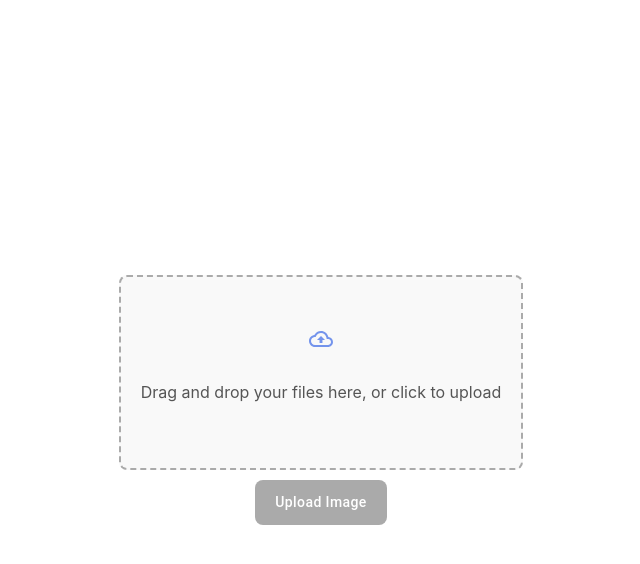
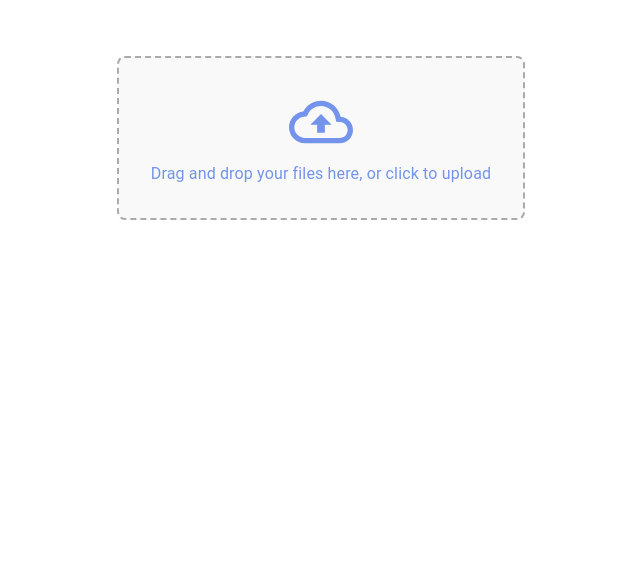
Before and after one commit to Nemanja43M/togal-task-2-front, a React (Create React App) app: page / in a window 1280 px wide. Shown: the top 564 px of the page, without its empty margins (319-959 px from the left). Built offline with nearby package versions, Linux system fonts and the light colour scheme.

Commit message:
Implement additional image manipulation features, such as flipping the image (horizontally/vertically).

```diff
--- a/src/components/CustomButton.tsx
+++ b/src/components/CustomButton.tsx
@@ -6,10 +6,11 @@ const CustomButton: React.FC<CustomButtonProps> = ({
   onClick,
   label,
   disabled,
+  startIcon,
 }) => {
   return (
     <StyledButton variant="contained" onClick={onClick} disabled={disabled}>
-      {label}
+      {startIcon && <span style={{ marginRight: 8 }}>{startIcon}</span>} {label}
     </StyledButton>
   );
 };
--- a/src/components/DrawingCanvas.tsx
+++ b/src/components/DrawingCanvas.tsx
@@ -1,14 +1,15 @@
 import React, { useRef, useState, useEffect } from "react";
 import { DrawingCanvasProps } from "../interfaces/interfaces";
+import styles from "./style/DrawingCanvas.module.css";
 
 const DrawingCanvas: React.FC<DrawingCanvasProps> = ({
   width,
   height,
   imageUrl,
-  onSave,
+  setDataURL,
   transformations,
+  canvasRef,
 }) => {
-  const canvasRef = useRef<HTMLCanvasElement | null>(null);
   const [isDrawing, setIsDrawing] = useState(false);
 
   const handleMouseEvent = (e: React.MouseEvent | React.TouchEvent) => {
@@ -37,7 +38,9 @@ const DrawingCanvas: React.FC<DrawingCanvasProps> = ({
 
   const saveImage = () => {
     const dataURL = canvasRef.current?.toDataURL("image/png");
-    if (dataURL) onSave(dataURL);
+    if (dataURL) {
+      setDataURL(dataURL);
+    }
   };
 
   useEffect(() => {
@@ -69,7 +72,7 @@ const DrawingCanvas: React.FC<DrawingCanvasProps> = ({
   }, [imageUrl, transformations, width, height]);
 
   return (
-    <div>
+    <div className={styles.container}>
       <canvas
         ref={canvasRef}
         width={width}
@@ -81,9 +84,8 @@ const DrawingCanvas: React.FC<DrawingCanvasProps> = ({
         onTouchStart={() => toggleDrawing(true)}
         onTouchEnd={() => toggleDrawing(false)}
         onTouchMove={handleMouseEvent}
-        style={{ border: "1px solid #000", position: "relative", zIndex: 1 }}
+        className={styles.canvas}
       />
-      <button onClick={saveImage}>Sačuvaj nacrtano</button>
     </div>
   );
 };
--- a/src/components/ImageUploader.tsx
+++ b/src/components/ImageUploader.tsx
@@ -1,5 +1,5 @@
 import React, { useState, ChangeEvent, useRef } from "react";
-import { Typography } from "@mui/material";
+import { Box, Typography } from "@mui/material";
 import { uploadImage } from "../api/api";
 import ImageViewer from "./ImageViewer";
 import { useDragAndDrop } from "../hooks/useDragAndDrop";
@@ -51,23 +51,42 @@ const ImageUploader: React.FC = () => {
     useDragAndDrop((droppedFile) => handleFileSelect(droppedFile));
 
   return (
-    <div className={styles.mainDiv}>
-      <div
+    <Box
+      display="flex"
+      flexDirection="column"
+      alignItems="center"
+      sx={{ height: "100vh", padding: 2 }}
+    >
+      <Box
         onClick={() => fileInputRef.current?.click()}
         onDragEnter={onDragEnter}
         onDragLeave={onDragLeave}
         onDragOver={onDragOver}
         onDrop={onDrop}
-        className={`${styles.dragAndDropZone} ${
-          isDragging ? styles.dragging : ""
-        }`}
+        sx={{
+          marginTop: 5,
+          border: "2px dashed #aaa",
+          maxWidth: 500,
+          padding: 4,
+          textAlign: "center",
+          backgroundColor: isDragging ? "#e8f0fe" : "#f9f9f9",
+          color: "#7494ec",
+          borderRadius: 2,
+          cursor: "pointer",
+          transition: "background-color 0.3s, border-color 0.3s",
+          display: "flex",
+          flexDirection: "column",
+          alignItems: "center",
+          justifyContent: "center",
+        }}
       >
-        <CloudUploadOutlinedIcon className={styles.icon} />
-        <p className={styles.text}>
+        <CloudUploadOutlinedIcon
+          sx={{ fontSize: 64, color: "#7494ec", marginBottom: 1 }}
+        />
+        <Typography variant="body1">
           Drag and drop your files here, or click to upload
-        </p>
-      </div>
-
+        </Typography>
+      </Box>
       <input
         accept="image/*"
         type="file"
@@ -78,14 +97,9 @@ const ImageUploader: React.FC = () => {
         ref={fileInputRef}
         style={{ display: "none" }}
       />
-      <CustomButton
-        label="Upload Image"
-        onClick={handleUpload}
-        disabled={!file}
-      />
       {error && <Typography color="error">{error}</Typography>}
-      <ImageViewer src={imageSrc} />
-    </div>
+      <ImageViewer src={imageSrc} file={file} handleUpload={handleUpload} />
+    </Box>
   );
 };
 
--- a/src/components/ImageViewer.tsx
+++ b/src/components/ImageViewer.tsx
@@ -1,14 +1,28 @@
-import React from "react";
+import React, { useRef, useState } from "react";
 import { ImageViewerProps } from "../interfaces/interfaces";
 import { useImageReducer } from "../hooks/useUndoRedo";
 import CustomButton from "./CustomButton";
 import DrawingCanvas from "./DrawingCanvas";
 import { uploadImage } from "../api/api";
 import styles from "./style/ImageViewer.module.css";
+import CloudUploadOutlinedIcon from "@mui/icons-material/CloudUploadOutlined";
+import SaveOutlinedIcon from "@mui/icons-material/SaveOutlined";
+import RotateRightOutlinedIcon from "@mui/icons-material/RotateRightOutlined";
+import ZoomInOutlinedIcon from "@mui/icons-material/ZoomInOutlined";
+import ZoomOutOutlinedIcon from "@mui/icons-material/ZoomOutOutlined";
+import RefreshOutlinedIcon from "@mui/icons-material/RefreshOutlined";
+import FlipOutlinedIcon from "@mui/icons-material/FlipOutlined";
+import UndoOutlinedIcon from "@mui/icons-material/UndoOutlined";
+import RedoOutlinedIcon from "@mui/icons-material/RedoOutlined";
 
-const ImageViewer: React.FC<ImageViewerProps> = ({ src }) => {
+const ImageViewer: React.FC<ImageViewerProps> = ({
+  src,
+  file,
+  handleUpload,
+}) => {
   const { state, dispatch } = useImageReducer();
-
+  const [dataURL, setDataURL] = useState<string | null>(null);
+  const canvasRef = useRef<HTMLCanvasElement | null>(null);
   if (!src) return null;
 
   const handleSave = async (dataURL: string) => {
@@ -32,43 +46,66 @@ const ImageViewer: React.FC<ImageViewerProps> = ({ src }) => {
         width={600}
         height={400}
         imageUrl={src}
-        onSave={handleSave}
+        setDataURL={setDataURL}
+        canvasRef={canvasRef}
         transformations={state.transformations}
       />
       <div className={styles.buttonContainer}>
         <CustomButton
+          label="Upload Image"
+          onClick={handleUpload}
+          disabled={!file}
+          startIcon={<CloudUploadOutlinedIcon />}
+        />
+        <CustomButton
+          onClick={() => {
+            const dataURL = canvasRef.current?.toDataURL("image/png");
+            if (dataURL) handleSave(dataURL);
+          }}
+          label="Sačuvaj nacrtano"
+          startIcon={<SaveOutlinedIcon />}
+        />
+        <CustomButton
           onClick={() => dispatch({ type: "rotate" })}
           label="Rotate 90°"
+          startIcon={<RotateRightOutlinedIcon />}
         />
         <CustomButton
           onClick={() => dispatch({ type: "scale", payload: 0.1 })}
           label="Zoom In"
+          startIcon={<ZoomInOutlinedIcon />}
         />
         <CustomButton
           onClick={() => dispatch({ type: "scale", payload: -0.1 })}
           label="Zoom Out"
+          startIcon={<ZoomOutOutlinedIcon />}
         />
         <CustomButton
           onClick={() => dispatch({ type: "reset" })}
           label="Reset"
+          startIcon={<RefreshOutlinedIcon />}
         />
         <CustomButton
           onClick={() => dispatch({ type: "flipHorizontal" })}
           label="Flip Horizontal"
+          startIcon={<FlipOutlinedIcon />}
         />
         <CustomButton
           onClick={() => dispatch({ type: "flipVertical" })}
           label="Flip Vertical"
+          startIcon={<FlipOutlinedIcon style={{ transform: "scaleX(-1)" }} />}
         />
         <CustomButton
           onClick={() => dispatch({ type: "undo" })}
           label="Undo"
           disabled={!state.history.length}
+          startIcon={<UndoOutlinedIcon />}
         />
         <CustomButton
           onClick={() => dispatch({ type: "redo" })}
           label="Redo"
           disabled={!state.redoStack.length}
+          startIcon={<RedoOutlinedIcon />}
         />
       </div>
     </div>
--- a/src/components/style/DragAndDrop.module.css
+++ b/src/components/style/DragAndDrop.module.css
@@ -1,4 +1,6 @@
 .dragAndDropZone {
+  display: flex;
+  justify-content: center;
   border: 2px dashed #aaa;
   margin-bottom: 10px;
   max-width: 500px;
@@ -25,6 +27,7 @@
   color: #7494ec;
   margin-bottom: 15px;
 }
+
 .text {
   font-size: 16px;
   color: #555;
@@ -32,7 +35,7 @@
 .mainDiv {
   display: flex; /* Aktiviraj flexbox */
   flex-direction: column; /* Poređaj decu u koloni */
-  align-items: center; /* Centriraj decu horizontalno */
+  align-items: center;
   justify-content: center; /* Centriraj decu vertikalno */
   height: 100vh; /* Postavi visinu na 100% visine prozora */
   padding: 16px; /* Unutrašnji razmak */
--- /dev/null
+++ b/src/components/style/DrawingCanvas.module.css
@@ -0,0 +1,19 @@
+.container {
+  display: flex;
+  justify-content: center;
+  align-items: center;
+  padding: 20px; /* Space around the canvas */
+}
+
+.canvas {
+  border: 1px solid #7494ec; /* Increased border thickness and solid color */
+  background-color: #f9f9f9; /* Light background for contrast */
+  border-radius: 12px; /* Rounded corners */
+  box-shadow: 0 8px 16px rgba(0, 0, 0, 0.3); /* Slightly deeper shadow for depth */
+  cursor: crosshair; /* Crosshair cursor for drawing */
+  transition: box-shadow 0.3s ease; /* Smooth transition for hover effect */
+}
+
+.canvas:hover {
+  box-shadow: 0 12px 24px rgba(0, 0, 0, 0.4); /* Stronger shadow on hover */
+}
--- a/src/components/style/ImageViewer.module.css
+++ b/src/components/style/ImageViewer.module.css
@@ -1,12 +1,12 @@
 .container {
   margin-top: 20px;
   display: flex;
-  justify-content: space-between;
-  align-items: flex-start;
+  justify-content: center;
+  gap: 30px;
 }
 
 .buttonContainer {
   display: flex;
   flex-direction: column;
-  margin-left: 20px;
+  gap: 5px;
 }
```
Also changed, not shown: src/interfaces/interfaces.ts (+7 -1 lines).
